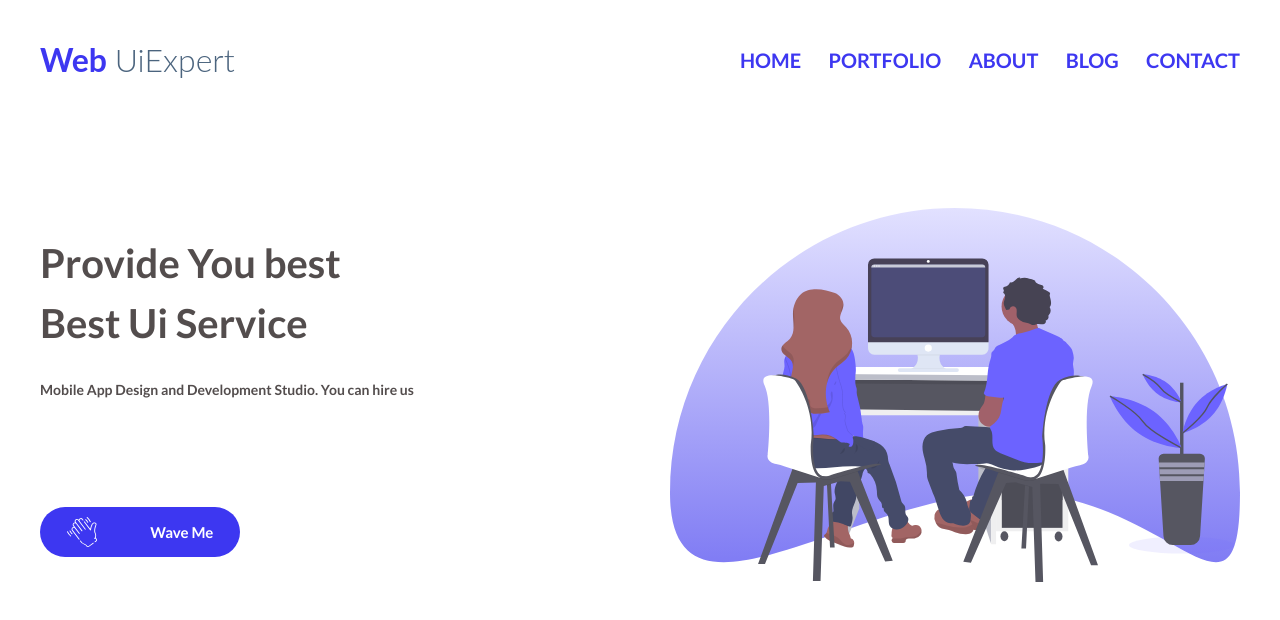
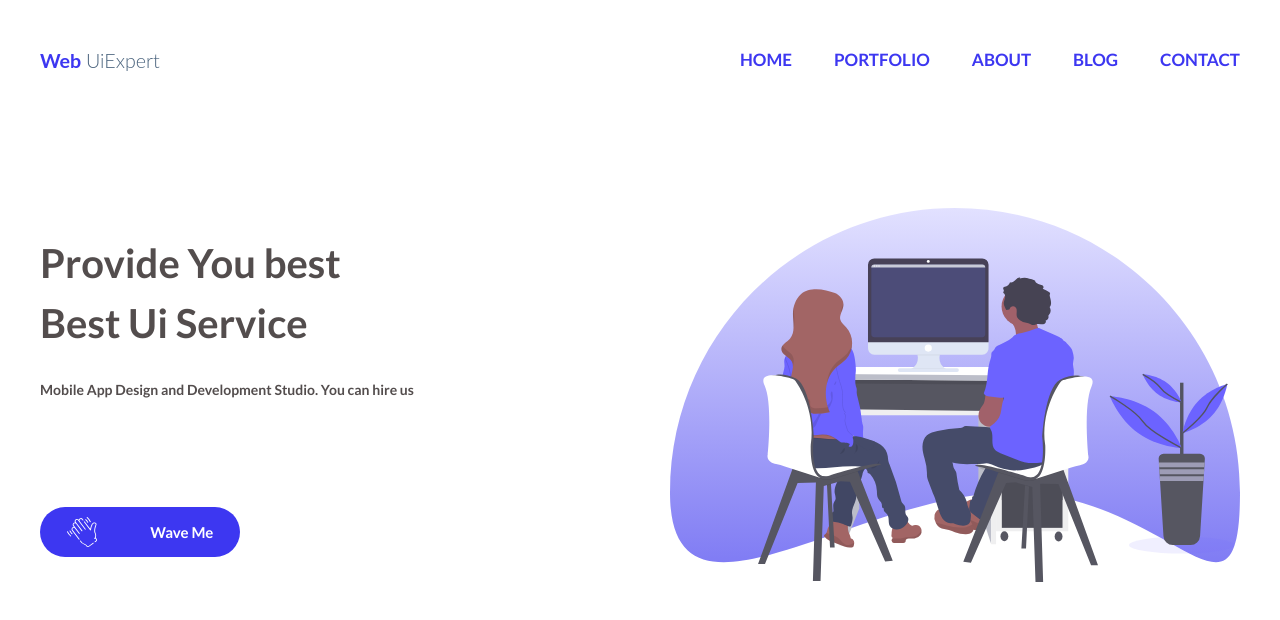
Before and after one commit to Elenekhubua/Elene-Khubua-Homework-7, a plain HTML site: page index.html in a window 1280 px wide. Drawn offline with Linux system fonts and the light colour scheme.

Commit message:
changes in heading

```diff
--- a/index.html
+++ b/index.html
@@ -15,7 +15,7 @@
         <div class="header-div">
             <div class="logo-div">
                 <a href="index.html">
-                    <img src="images/logo.svg" alt="logo">
+                    <img class="logo" src="images/logo.svg" alt="logo">
                 </a>
             </div>
             <div class="nav-div">
--- a/styles/styles.css
+++ b/styles/styles.css
@@ -6,7 +6,11 @@
     align-items: center;
 }
 .logo-div{
-    width:70px;
+    width:120px;
+    height: 40px;
+}
+.logo{
+    width:120px;
     height: 40px;
 }
 .nav-div{
@@ -22,7 +26,7 @@
 }
 .li-text{
     color:#3D37F1;
-    font-size: 20px;
+    font-size: 17px;
     font-family: 'Lato', sans-serif;
 }
 
```
